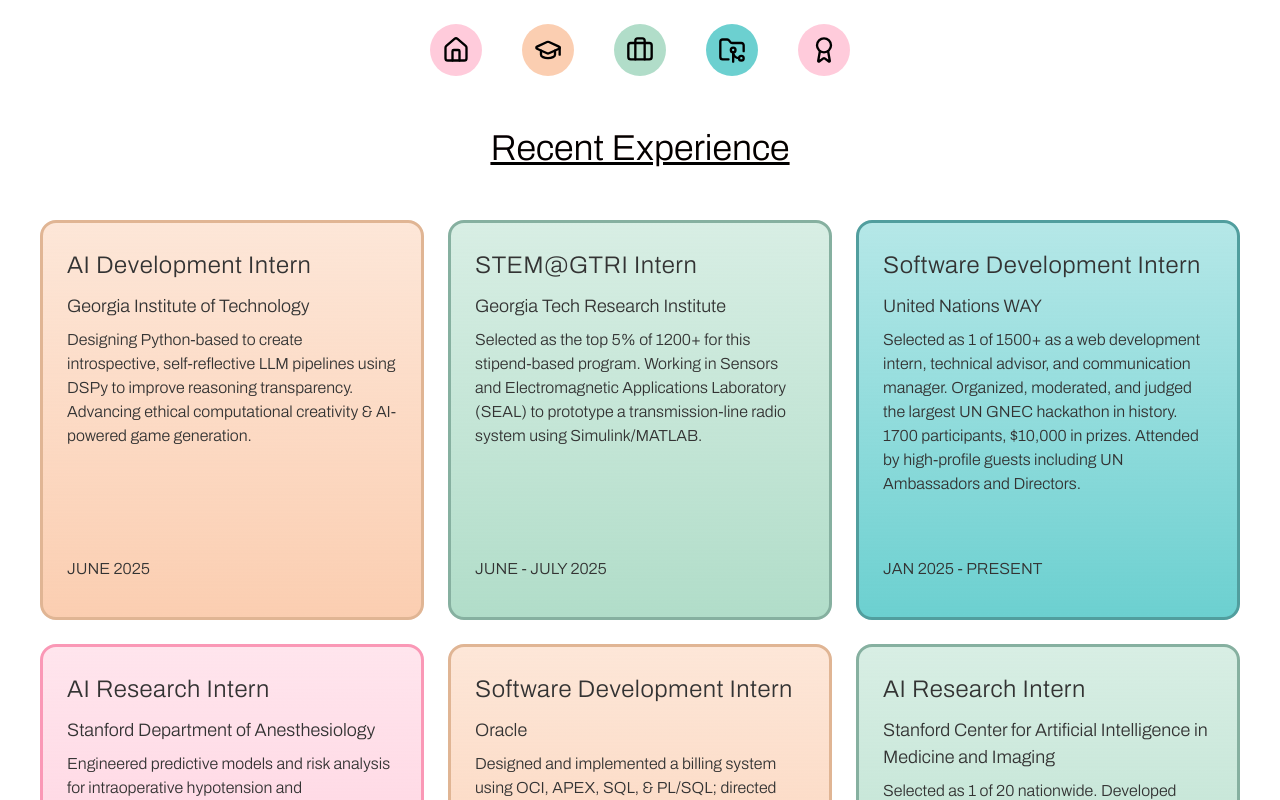
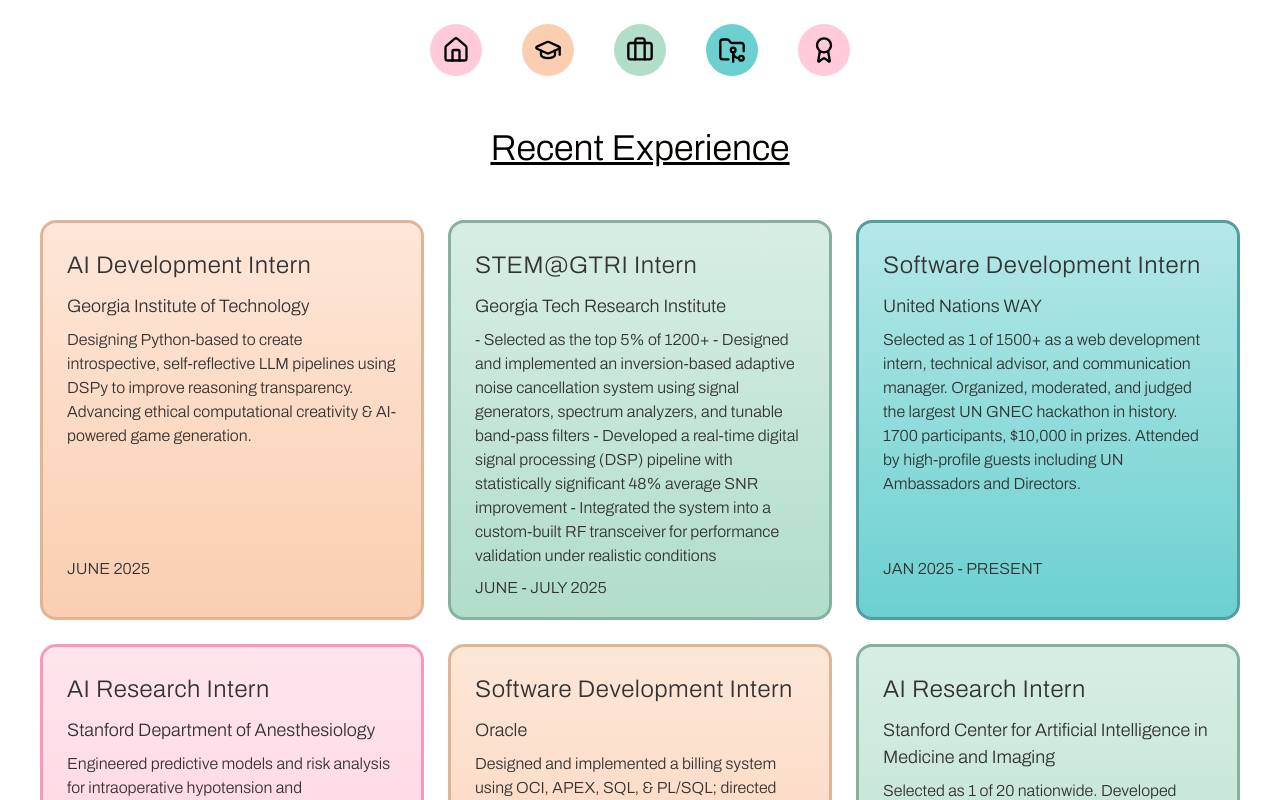
Before and after one commit to aaru4/aarushi-portfolio-v2, a Next.js app: page /expPage in a window 1280 px wide. Shown: the top 800 px of the page. Built offline with nearby package versions, Linux system fonts and the light colour scheme.

Commit message:
Update page.tsx

```diff
--- a/app/expPage/page.tsx
+++ b/app/expPage/page.tsx
@@ -28,7 +28,11 @@
                 title="STEM@GTRI Intern"
                 org="Georgia Tech Research Institute"
                 date="JUNE - JULY 2025"
-                desc="Selected as the top 5% of 1200+ for this stipend-based program. Working in Sensors and Electromagnetic Applications Laboratory (SEAL) to prototype a transmission-line radio system using Simulink/MATLAB."
+                desc="- Selected as the top 5% of 1200+
+- Designed and implemented an inversion-based adaptive noise cancellation system using signal generators, spectrum analyzers, and tunable band-pass filters
+- Developed a real-time digital signal processing (DSP) pipeline with statistically significant 48% average SNR improvement
+- Integrated the system into a custom-built RF transceiver for performance validation under realistic conditions
+"
                 color="#b1ddc9"
                 borderColor="#86b0a0"
               />
```
